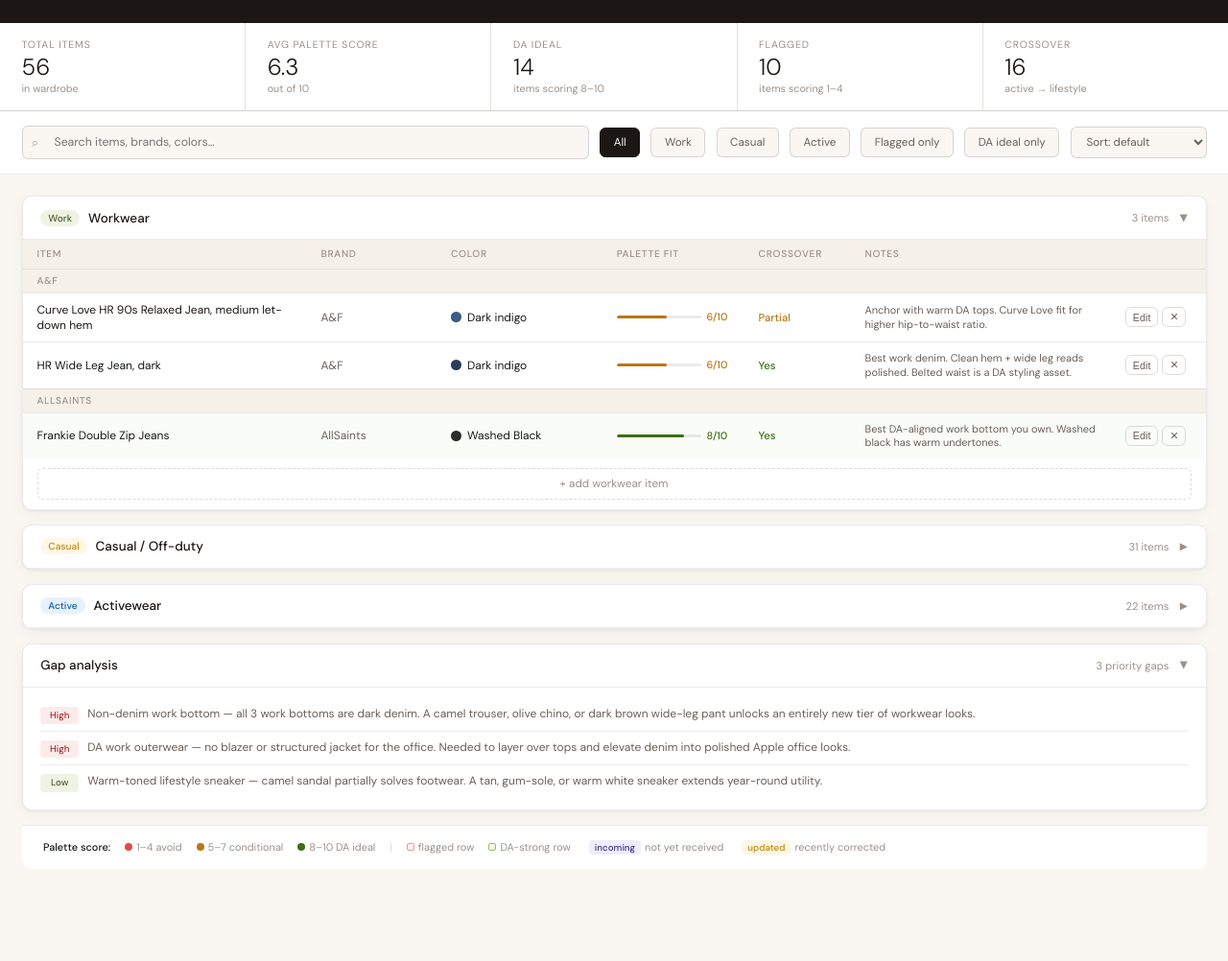
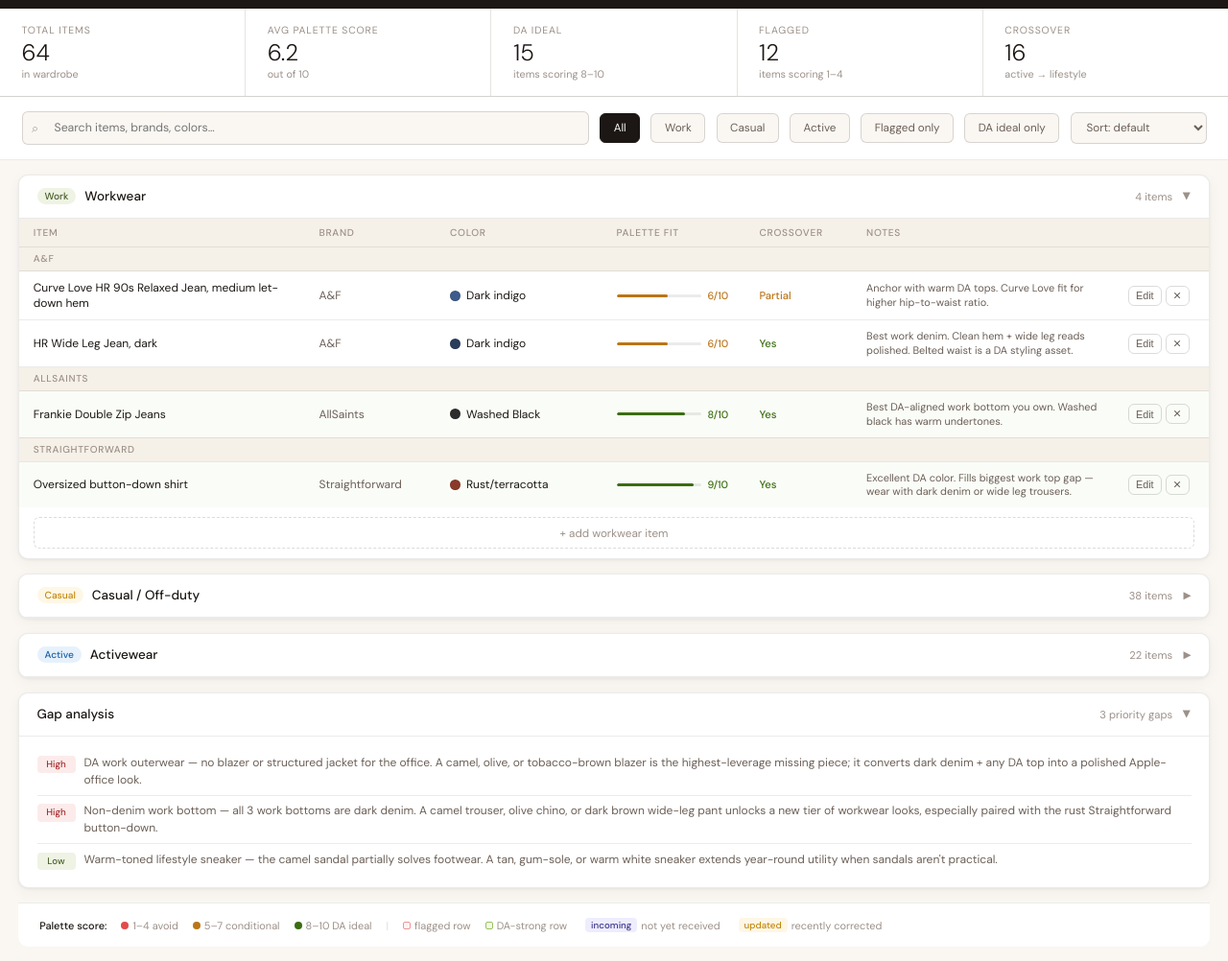
Before and after one commit to nmillere/wardrobe, a plain HTML site: page index.html in a window 1280 px wide. Shown: the part 87-1089 px from the top of the page at 96% size. Before the commit the page ends 1015 px from the top, so only its background shows below. Drawn offline with Linux system fonts and the light colour scheme.

Commit message:
Update and rename wardrobe-tracker.html to index.html

```diff
--- a/wardrobe-tracker.html
+++ b/index.html
@@ -3,6 +3,7 @@
 <head>
 <meta charset="UTF-8">
 <meta name="viewport" content="width=device-width, initial-scale=1.0">
+<meta name="robots" content="noindex">
 <title>Deep Autumn Capsule Wardrobe</title>
 <link href="https://fonts.googleapis.com/css2?family=DM+Serif+Display:ital@0;1&family=DM+Sans:wght@300;400;500&display=swap" rel="stylesheet">
 <style>
@@ -31,11 +32,11 @@
   --shadow: 0 1px 3px rgba(0,0,0,0.06), 0 4px 16px rgba(0,0,0,0.04);
 }
 *, *::before, *::after { box-sizing: border-box; margin: 0; padding: 0; }
-html { font-size: 15px; }
-body { font-family: 'DM Sans', sans-serif; background: var(--bg); color: var(--text); min-height: 100vh; }
+html { font-size: 15px; height: 100%; }
+body { font-family: 'DM Sans', sans-serif; background: var(--bg); color: var(--text); min-height: 100vh; overflow-x: hidden; }
 
 /* ── Header ── */
-.header { background: var(--text); color: #FAF7F2; padding: 2rem 2.5rem 1.75rem; display: flex; align-items: flex-end; justify-content: space-between; gap: 1rem; }
+.header { background: var(--text); color: #FAF7F2; padding: 1.5rem 2rem 1.25rem; display: flex; align-items: flex-end; justify-content: space-between; gap: 1rem; }
 .header-left h1 { font-family: 'DM Serif Display', serif; font-size: 2rem; font-weight: 400; letter-spacing: -.01em; line-height: 1.1; }
 .header-left p { font-size: .78rem; color: rgba(250,247,242,.5); margin-top: .35rem; letter-spacing: .08em; text-transform: uppercase; }
 .header-right { display: flex; gap: .6rem; align-items: center; flex-wrap: wrap; justify-content: flex-end; }
@@ -62,7 +63,7 @@ body { font-family: 'DM Sans', sans-serif; background: var(--bg); color: var(--t
 .sort-select { padding: .45rem .8rem; border: 1px solid var(--border-mid); border-radius: var(--radius-sm); font-size: .78rem; font-family: inherit; background: var(--bg); color: var(--text-mid); cursor: pointer; outline: none; }
 
 /* ── Main layout ── */
-.main { padding: 1.5rem; max-width: 1400px; margin: 0 auto; }
+.main { padding: 1rem 1.25rem; max-width: 1400px; margin: 0 auto; }
 
 /* ── Section ── */
 .section { background: var(--surface); border-radius: var(--radius); border: 1px solid var(--border); margin-bottom: 1rem; overflow: hidden; box-shadow: var(--shadow); }
@@ -229,9 +230,9 @@ tr.item-row:hover td { background: var(--bg); }
     </div>
     <div id="p-gaps">
       <div class="gap-list">
-        <div class="gap-item"><span class="gpri gph">High</span>Non-denim work bottom — all 3 work bottoms are dark denim. A camel trouser, olive chino, or dark brown wide-leg pant unlocks an entirely new tier of workwear looks.</div>
-        <div class="gap-item"><span class="gpri gph">High</span>DA work outerwear — no blazer or structured jacket for the office. Needed to layer over tops and elevate denim into polished Apple office looks.</div>
-        <div class="gap-item"><span class="gpri gpl">Low</span>Warm-toned lifestyle sneaker — camel sandal partially solves footwear. A tan, gum-sole, or warm white sneaker extends year-round utility.</div>
+        <div class="gap-item"><span class="gpri gph">High</span>DA work outerwear — no blazer or structured jacket for the office. A camel, olive, or tobacco-brown blazer is the highest-leverage missing piece; it converts dark denim + any DA top into a polished Apple-office look.</div>
+        <div class="gap-item"><span class="gpri gph">High</span>Non-denim work bottom — all 3 work bottoms are dark denim. A camel trouser, olive chino, or dark brown wide-leg pant unlocks a new tier of workwear looks, especially paired with the rust Straightforward button-down.</div>
+        <div class="gap-item"><span class="gpri gpl">Low</span>Warm-toned lifestyle sneaker — the camel sandal partially solves footwear. A tan, gum-sole, or warm white sneaker extends year-round utility when sandals aren't practical.</div>
       </div>
     </div>
   </div>
@@ -394,6 +395,14 @@ const DEFAULT_ITEMS = [
   {id:54,cat:'active',brand:'Nike',name:'Swoosh Medium Support Bra',color:'Black/White',hex:'#1a1a1a',score:6,cross:'No',notes:'White details add cool contrast. Keep for sport only.',status:''},
   {id:55,cat:'active',brand:'Asics',name:"Women's GT-2000 14",color:'Oatmeal/White',hex:'#D4C4A8',score:7,cross:'Partial',notes:'Warm oatmeal tone is DA-adjacent. Pairs with casual DA looks.',status:''},
   {id:56,cat:'active',brand:'Nike',name:"Women's Swift Repel Packable Novelty Jacket",color:'Black/Anthracite',hex:'#1a1a1a',score:7,cross:'Partial',notes:'Packable utility. Works as an outer layer in casual contexts.',status:''},
+  {id:57,cat:'work',brand:'Straightforward',name:'Oversized button-down shirt',color:'Rust/terracotta',hex:'#8B3A2A',score:9,cross:'Yes',notes:'Excellent DA color. Fills biggest work top gap — wear with dark denim or wide leg trousers.',status:''},
+  {id:58,cat:'casual',brand:'Scotch & Soda',name:'Lace-up cropped pullover (Endless Horizons)',color:'Light heather grey',hex:'#C8C8C0',score:5,cross:'Partial',notes:'Conditional. Cool-leaning grey; pair with strong DA bottoms to ground the look.',status:''},
+  {id:59,cat:'casual',brand:'7115 by Szeki',name:'Linen henley pullover',color:'Dark navy',hex:'#1A2A4A',score:3,cross:'No',notes:'Off-palette. Cool blue clashes with DA warm coloring. Lounge or home only.',status:''},
+  {id:60,cat:'casual',brand:'Madewell',name:'Corduroy shacket',color:'Dusty mauve-brown',hex:'#8B6355',score:7,cross:'Partial',notes:'Warm dusty undertones. Good casual outerwear layer; pairs well with DA earth tones.',status:''},
+  {id:61,cat:'casual',brand:'Fear of God Essentials',name:'Chunky turtleneck sweater',color:'Medium heather grey',hex:'#888880',score:5,cross:'Partial',notes:'Conditional. Works with strong DA anchors like rust or camel. Avoid pairing with other cool tones.',status:''},
+  {id:62,cat:'casual',brand:'A&F',name:'Open-knit sleeveless sweater',color:'Cool sage/mint',hex:'#8FBFB0',score:4,cross:'No',notes:'Off-palette. Cool sage similar to ocean green Sunday pieces. Casual only.',status:''},
+  {id:63,cat:'casual',brand:'Madewell',name:'Oversized linen shirt',color:'Bright white',hex:'#F5F5F0',score:5,cross:'Partial',notes:'Bright white is cool for DA. Works best open as a layering piece over DA tops.',status:''},
+  {id:64,cat:'casual',brand:'Superdry',name:'Geometric print crop top',color:'Black/white print',hex:'#1a1a1a',score:6,cross:'Partial',notes:'Black base is ok; white geometric print adds cool contrast. Pair with warm DA bottoms.',status:''},
 ];
 
 let items = JSON.parse(localStorage.getItem('da-wardrobe') || 'null') || DEFAULT_ITEMS;
@@ -779,6 +788,16 @@ document.getElementById('gh-modal-bg').addEventListener('click', function(e) { i
 document.getElementById('load-modal-bg').addEventListener('click', function(e) { if (e.target===this) closeLoadModal(); });
 document.getElementById('modal-bg').addEventListener('click', function(e) { if (e.target===this) closeModal(); });
 
+(function seedGHConfig() {
+  // Enter your GitHub credentials via the ⚙ GitHub button in the header.
+  // Do NOT hardcode a token here — anyone viewing page source can read it.
+  if (!getGHConfig().user) {
+    localStorage.setItem('gh-config', JSON.stringify({
+      user: '', repo: 'wardrobe', token: '', file: 'wardrobe.csv'
+    }));
+  }
+})();
+
 updateGHStatus();
 render();
 </script>
```
